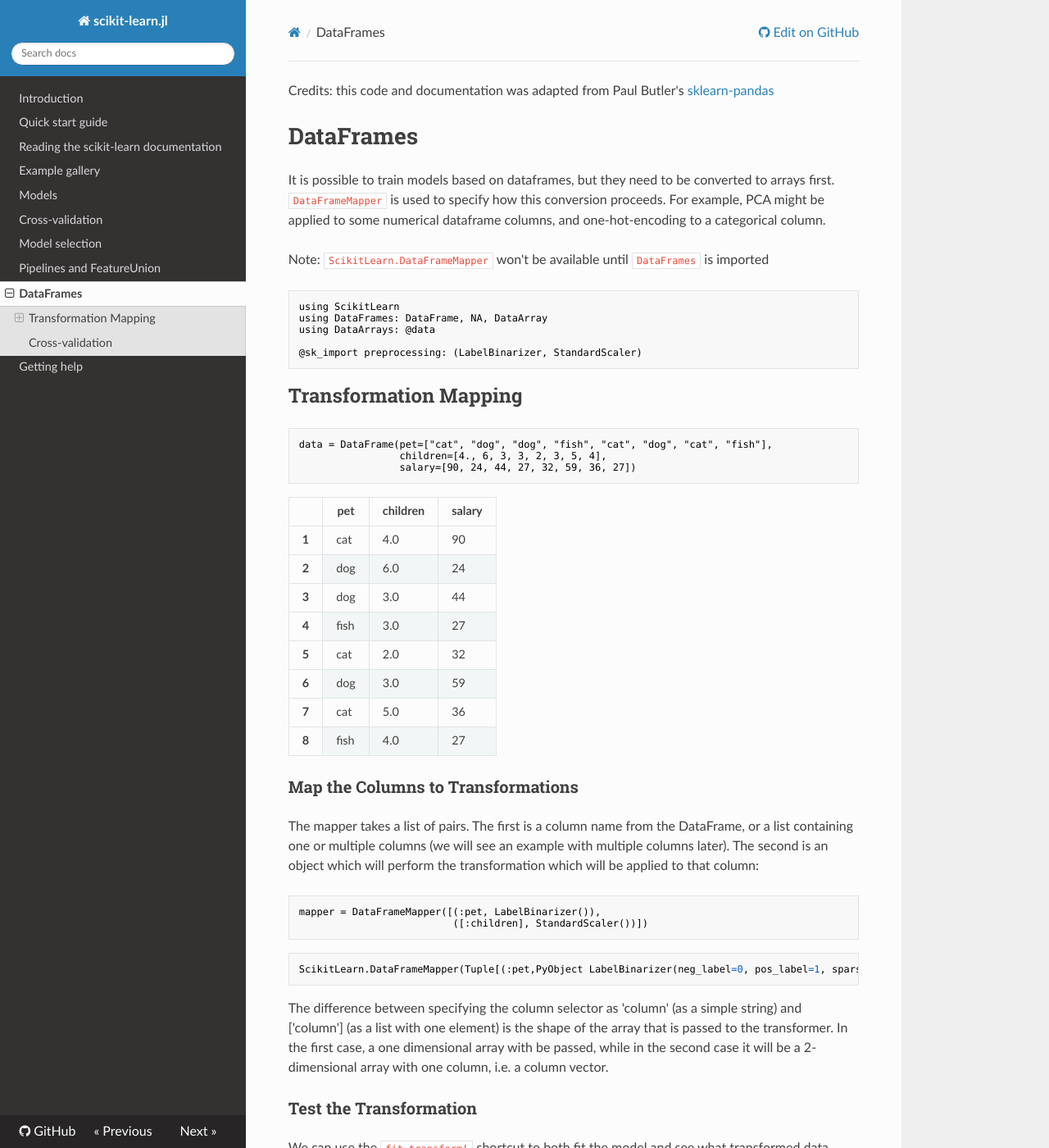
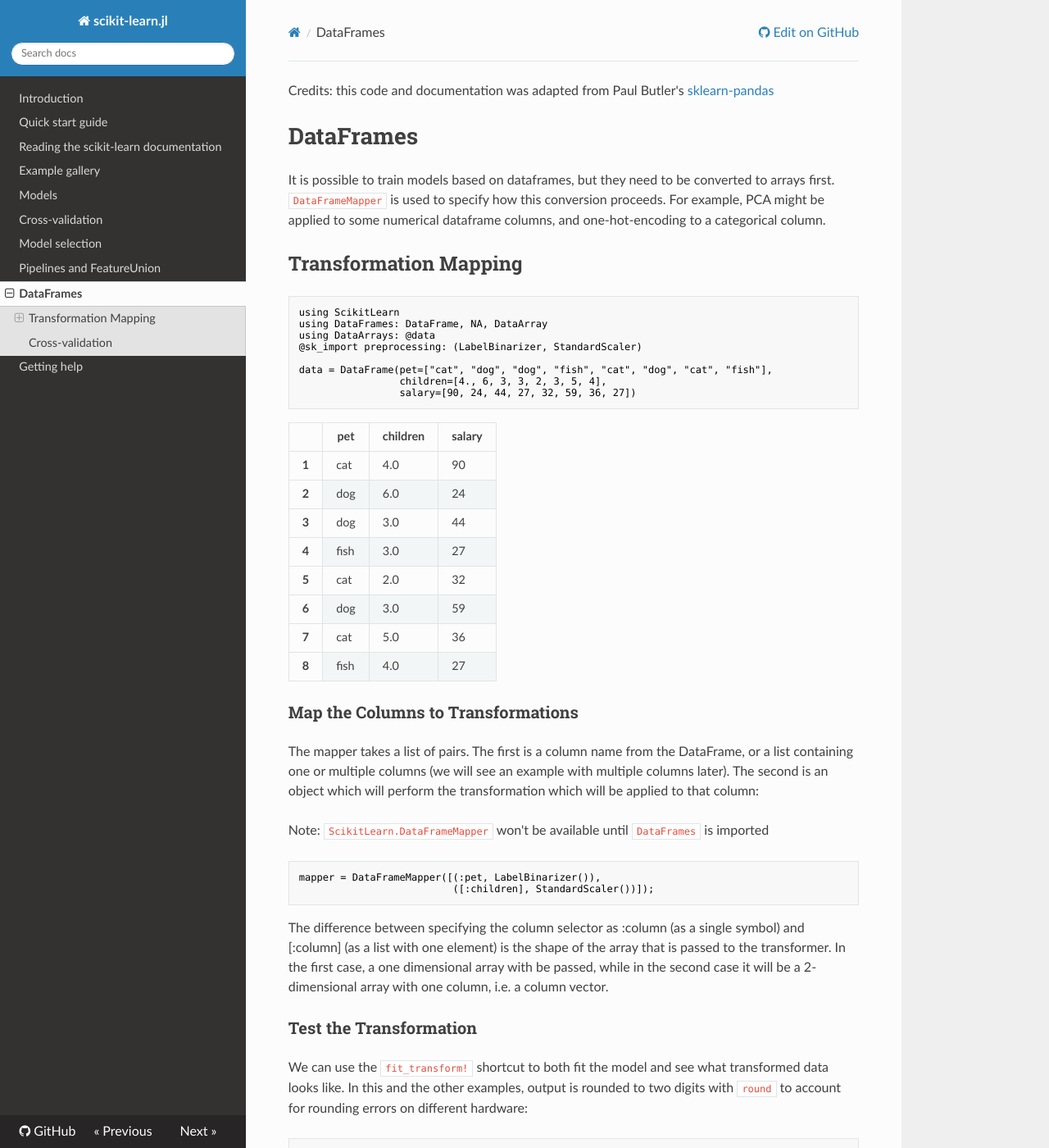
Before and after one commit to cstjean/ScikitLearn.jl, an MkDocs documentation site: the page built from docs/dataframes.md, in a window 1280 px wide and 1400 px high. Shown: the whole window at 82% size. Built offline with MkDocs 1.6.1, drawn with Linux system fonts in a browser that asks for light colours; nearby versions of some CDN libraries; old or Windows-style settings are respelled for this version of MkDocs; some of the changed text lies outside the part shown.

Commit message:
Improved dataframes documentation formatting

````diff
--- a/docs/dataframes.md
+++ b/docs/dataframes.md
@@ -5,21 +5,15 @@ Credits: this code and documentation was adapted from Paul Butler's [sklearn-pan
 
 It is possible to train models based on dataframes, but they need to be converted to arrays first. `DataFrameMapper` is used to specify how this conversion proceeds. For example, PCA might be applied to some numerical dataframe columns, and one-hot-encoding to a categorical column.
 
-Note: `ScikitLearn.DataFrameMapper` won't be available until `DataFrames` is imported
+## Transformation Mapping
 
 
 ```julia
 using ScikitLearn
 using DataFrames: DataFrame, NA, DataArray
 using DataArrays: @data
+@sk_import preprocessing: (LabelBinarizer, StandardScaler)
 
-@sk_import preprocessing: (LabelBinarizer, StandardScaler)
-```
-
-## Transformation Mapping
-
-
-```julia
 data = DataFrame(pet=["cat", "dog", "dog", "fish", "cat", "dog", "cat", "fish"],
                  children=[4., 6, 3, 3, 2, 3, 5, 4],
                  salary=[90, 24, 44, 27, 32, 59, 36, 27])
@@ -36,20 +30,17 @@ data = DataFrame(pet=["cat", "dog", "dog", "fish", "cat", "dog", "cat", "fish"],
 
 The mapper takes a list of pairs. The first is a column name from the DataFrame, or a list containing one or multiple columns (we will see an example with multiple columns later). The second is an object which will perform the transformation which will be applied to that column:
 
+Note: `ScikitLearn.DataFrameMapper` won't be available until `DataFrames` is imported
+
 
 ```julia
 mapper = DataFrameMapper([(:pet, LabelBinarizer()),
-                          ([:children], StandardScaler())])
+                          ([:children], StandardScaler())]);
 ```
 
 
 
-
-    ScikitLearn.DataFrameMapper(Tuple[(:pet,PyObject LabelBinarizer(neg_label=0, pos_label=1, sparse_output=False)),([:children],PyObject StandardScaler(copy=True, with_mean=True, with_std=True))],false,false)
-
-
-
-The difference between specifying the column selector as 'column' (as a simple string) and ['column'] (as a list with one element) is the shape of the array that is passed to the transformer. In the first case, a one dimensional array with be passed, while in the second case it will be a 2-dimensional array with one column, i.e. a column vector.
+The difference between specifying the column selector as :column (as a single symbol) and [:column] (as a list with one element) is the shape of the array that is passed to the transformer. In the first case, a one dimensional array with be passed, while in the second case it will be a 2-dimensional array with one column, i.e. a column vector.
 
 ### Test the Transformation
 
@@ -101,16 +92,8 @@ Transformations may require multiple input columns. In these cases, the column n
 
 ```julia
 @sk_import decomposition: PCA
-
-mapper2 = DataFrameMapper([([:children, :salary], PCA(1))])
+mapper2 = DataFrameMapper([([:children, :salary], PCA(1))]);
 ```
-
-
-
-
-    ScikitLearn.DataFrameMapper(Tuple[([:children,:salary],PyObject PCA(copy=True, n_components=1, whiten=False))],false,false)
-
-
 
 Now running `fit_transform!` will run PCA on the `children` and `salary` columns and return the first principal component:
 
@@ -141,22 +124,6 @@ Multiple transformers can be applied to the same column specifying them in a lis
 
 ```julia
 @sk_import preprocessing: Imputer
-```
-
-
-```julia
-a, b = promote(@data([1,2,3]), Float32[])
-```
-
-
-
-
-    ([1,2,3],Float32[])
-
-
-
-
-```julia
 mapper3 = DataFrameMapper([([:age], [Imputer()])]; NA2NaN=true)
 data_3 = DataFrame(age= @data([1, NA, 3]))
 fit_transform!(mapper3, data_3)
@@ -199,17 +166,14 @@ round(fit_transform!(mapper3, copy(data)))
 
 
 
+## Cross-validation
+
+Now that we can combine features from a DataFrame, we may want to use cross-validation to see whether our model works.
+
 
 ```julia
 @sk_import linear_model: LinearRegression
-```
 
-## Cross-validation
-
-Now that we can combine features from pandas DataFrames, we may want to use cross-validation to see whether our model works.
-
-
-```julia
 pipe = Pipelines.Pipeline([
      (:featurize, mapper),
      (:lm, LinearRegression())])
````
Also changed, not shown: 1 other file.
